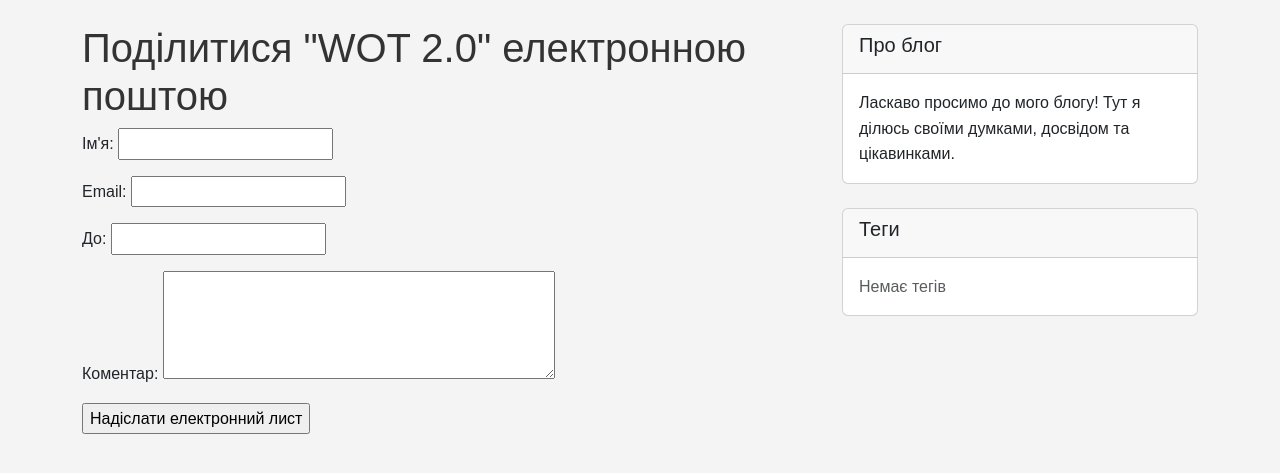
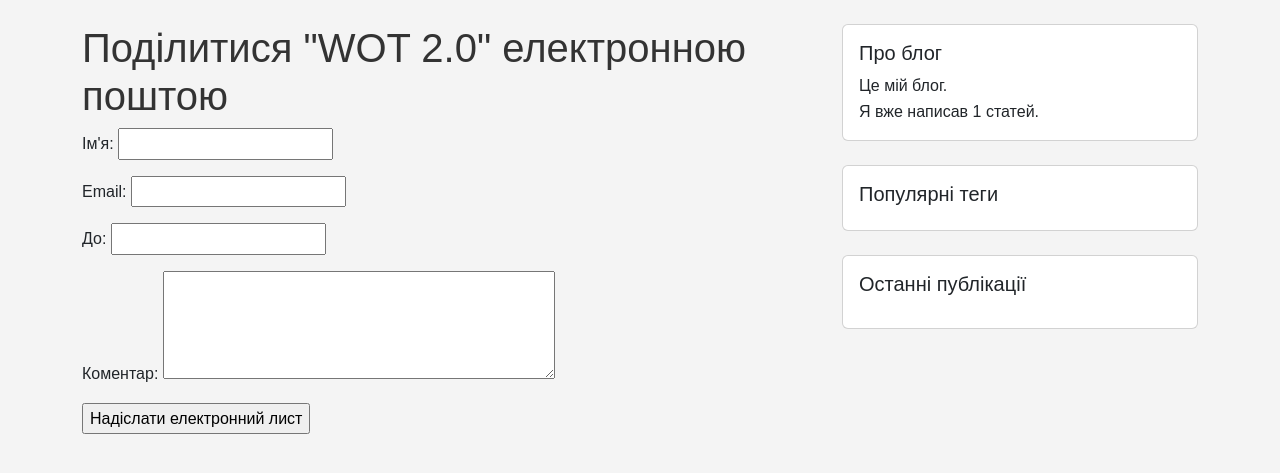
Before and after one commit to KpoJleBapKa/DevOps_pw5, a Django app: page /2/share/ in a window 1280 px wide. Shown: the part 80-553 px from the top of the page. Run offline with Django 5.2, Linux system fonts and the light colour scheme; data comes from the database, SQL or seed files in the repository.

Commit message:
v2.6 adding posts counting

```diff
--- a/myblog/templates/blog/base.html
+++ b/myblog/templates/blog/base.html
@@ -1,4 +1,5 @@
 {% load static %}
+{% load blog_tags %}
 <!DOCTYPE html>
 <html lang="uk">
 <head>
@@ -59,43 +60,44 @@
 
             <!-- Sidebar -->
             <div class="col-lg-4">
-                <div class="position-sticky" style="top: 2rem;">
                 <!-- About Card -->
                 <div class="card mb-4">
-                        <div class="card-header">
-                            <h5>Про блог</h5>
-                        </div>
                     <div class="card-body">
-                            <p class="card-text">Ласкаво просимо до мого блогу! Тут я ділюсь своїми думками, досвідом та цікавинками.</p>
+                        <h5 class="card-title">Про блог</h5>
+                        <p class="card-text">Це мій блог.<br>
+                        Я вже написав {% total_posts %} статей.
+                        </p>
                     </div>
                 </div>
 
-                    <!-- Subscription Form -->
-                    {% if subscribe_form %}
-                        {% include 'blog/includes/subscribe_form.html' %}
-                    {% endif %}
-
-                    <!-- Latest Posts Widget -->
-                    {% if latest_posts %}
-                        {% include 'blog/includes/latest_posts.html' %}
-                    {% endif %}
-
-                    <!-- Categories/Tags Widget -->
+                <!-- Popular Tags -->
                 <div class="card mb-4">
-                        <div class="card-header">
-                            <h5>Теги</h5>
-                        </div>
                     <div class="card-body">
-                            <div class="d-flex flex-wrap gap-2">
+                        <h5 class="card-title">Популярні теги</h5>
+                        <div class="d-flex flex-wrap">
                             {% for tag in tags %}
-                                    <a href="{% url 'blog:post_list_by_tag' tag.slug %}" class="btn btn-sm btn-outline-secondary">
+                                <a href="{% url 'blog:post_list_by_tag' tag.slug %}" class="btn btn-sm btn-outline-secondary me-1 mb-1">
                                     {{ tag.name }}
                                 </a>
-                                {% empty %}
-                                    <p class="text-muted mb-0">Немає тегів</p>
                             {% endfor %}
                         </div>
                     </div>
+                </div>
+
+                <!-- Recent Posts -->
+                <div class="card">
+                    <div class="card-body">
+                        <h5 class="card-title">Останні публікації</h5>
+                        <ul class="list-unstyled">
+                            {% for post in latest_posts %}
+                                <li class="mb-2">
+                                    <a href="{{ post.get_absolute_url }}" class="text-decoration-none">
+                                        {{ post.title }}
+                                    </a>
+                                    <div class="text-muted small">{{ post.publish|date:"d.m.Y" }}</div>
+                                </li>
+                            {% endfor %}
+                        </ul>
                     </div>
                 </div>
             </div>
```
Lines whose indentation alone changed are shown as unchanged.
